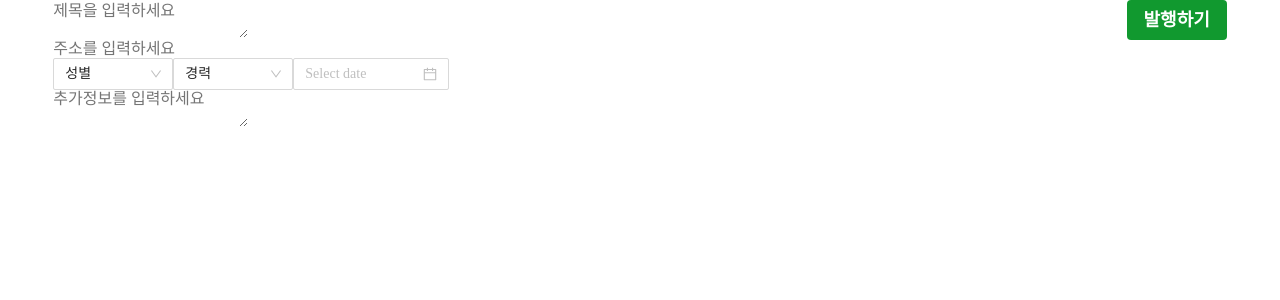
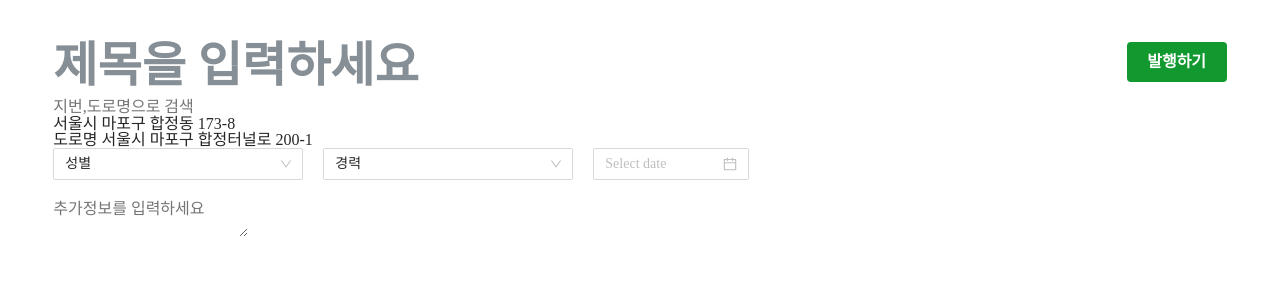
Before and after one commit to ssso-pro1/tennis-together-fe, a React (Create React App) app: page /writing in a window 1280 px wide. Shown: the top 300 px of the page. Built offline with nearby package versions, Linux system fonts and the light colour scheme.

Commit message:
💄 Modify the styled-components in detail

```diff
--- a/src/components/Writing.js
+++ b/src/components/Writing.js
@@ -1,5 +1,7 @@
 import React, { useState } from 'react'
 import { Row, Col } from 'antd'
+
+import styled from 'styled-components'
 import Button from '../styled-components/Buttons'
 import Flexbox from '../styled-components/Flexbox'
 
@@ -7,38 +9,40 @@ import Selects from './select'
 import MapModal from './MapModal'
 
 function Writing() {
-  const [modal, setmodal] = useState(false)
+  const Header = styled.div`
+    padding-top: 2rem;
+
+    input {
+      width: 90%;
+      height: 66px;
+      font-size: 48px;
+      font-weight: bold;
+      &::placeholder {
+        color: rgb(134, 142, 150);
+      }
+      &:focus {
+        outline: none;
+      }
+    }
+    button {
+      margin-top: 10px;
+    }
+  `
 
   return (
     <div>
       <Row>
         <Col span={22} offset={1}>
-          <div className="writing-content">
-            <div className="writing-content-header">
-              <Flexbox jc={'space-between'}>
-                <textarea placeholder="제목을 입력하세요"></textarea>
-                <Button height={'40px'}>발행하기</Button>
-              </Flexbox>
-            </div>
-            <div
-              className="input-group"
-              onClick={() => {
-                setmodal(!modal)
-              }}
-            >
-              <i class="ic-search" aria-hidden></i>
-              <input
-                class="form-input"
-                type="text"
-                placeholder="주소를 입력하세요"
-              />
-            </div>
-            <Selects />
-            <div className="writing-textarea">
-              <textarea placeholder="추가정보를 입력하세요"></textarea>
-            </div>
-            {modal === true ? <MapModal /> : null}
-          </div>
+          <Header>
+            <Flexbox ai={'flex-start'} jc={'space-between'}>
+              <input placeholder="제목을 입력하세요"></input>
+              <Button fs={'16px'}>발행하기</Button>
+            </Flexbox>
+          </Header>
+          <MapModal />
+          <Selects />
+
+          <textarea placeholder="추가정보를 입력하세요"></textarea>
         </Col>
       </Row>
     </div>
--- a/src/components/select.js
+++ b/src/components/select.js
@@ -1,10 +1,19 @@
-import React from 'react';
-import { Select, DatePicker, Space } from 'antd';
-const { Option } = Select;
+import React from 'react'
+import styled from 'styled-components'
+import { Select, DatePicker } from 'antd'
+
+const { Option } = Select
+const SelectWrap = styled.div`
+  padding-bottom: 20px;
+  .form-select {
+    width: 250px !important;
+    margin-right: 20px;
+  }
+`
 
 const Selects = () => {
   return (
-    <div className="detail-selects">
+    <SelectWrap>
       <Select
         className="form-select"
         defaultValue="gender"
@@ -29,8 +38,8 @@ const Selects = () => {
       </Select>
 
       <DatePicker />
-    </div>
-  );
-};
+    </SelectWrap>
+  )
+}
 
-export default Selects;
+export default Selects
--- a/src/styled-components/Buttons.js
+++ b/src/styled-components/Buttons.js
@@ -5,7 +5,7 @@ const Button = styled.button`
   color: white;
   border-radius: 4px;
   border: none;
-  font-size: 18px;
+  font-size: ${(props) => props.fs || '18px'};
   font-weight: bold;
   height: ${(props) => props.height || '40px'};
   width: ${(props) => props.width || '100px'};
```
